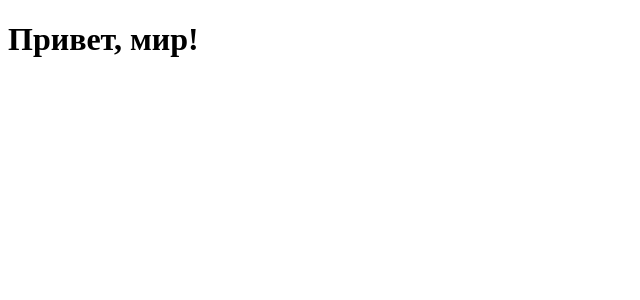
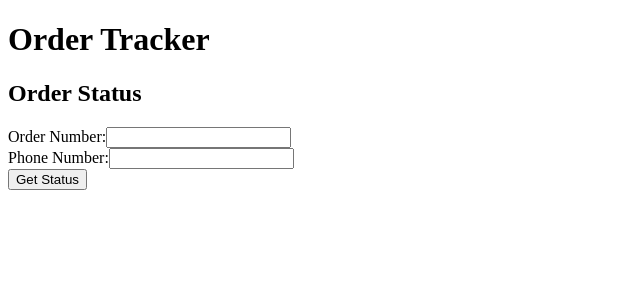
Before and after one commit to V-Kozintsev/order-tracker, a React app: page / in a window 1280 px wide. Shown: the top 300 px of the page, without its empty margins (0-640 px from the left). Built offline with nearby package versions, Linux system fonts and the light colour scheme.

Commit message:
test commit

```diff
--- a/src/App.jsx
+++ b/src/App.jsx
@@ -1,11 +1,13 @@
 // src/components/OrderStatus.jsx
 
 import React from "react";
+import { OrderStatus } from "./components/OrderStatus";
 
 export function App() {
   return (
     <div>
-      <h1>Привет, мир!</h1>
+      <h1>Order Tracker</h1>
+      <OrderStatus />
     </div>
   );
 }
--- a/src/components/OrderStatus.jsx
+++ b/src/components/OrderStatus.jsx
@@ -1 +1,67 @@
 //OrderStatus.js # Компонент для отображения статуса заказа
+
+// src/components/OrderStatus.jsx
+import React, { useState } from "react";
+
+export function OrderStatus() {
+  const [orderNumber, setOrderNumber] = useState("");
+  const [phoneNumber, setPhoneNumber] = useState("");
+  const [status, setStatus] = useState("");
+  const [error, setError] = useState("");
+
+  const handleSubmit = async (event) => {
+    event.preventDefault();
+
+    try {
+      const response = await fetch(
+        `http://localhost:3001/api/order/${orderNumber}/${phoneNumber}`
+      );
+
+      if (response.ok) {
+        const data = await response.json();
+        setStatus(data.status);
+        setError("");
+      } else if (response.status === 404) {
+        setError("Order not found");
+        setStatus("");
+      } else {
+        setError("Failed to get order status");
+        setStatus("");
+      }
+    } catch (error) {
+      console.error(error);
+      setError("Failed to connect to the server");
+      setStatus("");
+    }
+  };
+
+  return (
+    <div>
+      <h2>Order Status</h2>
+      <form onSubmit={handleSubmit}>
+        <div>
+          <label htmlFor="orderNumber">Order Number:</label>
+          <input
+            type="text"
+            id="orderNumber"
+            value={orderNumber}
+            onChange={(e) => setOrderNumber(e.target.value)}
+          />
+        </div>
+        <div>
+          <label htmlFor="phoneNumber">Phone Number:</label>
+          <input
+            type="text"
+            id="phoneNumber"
+            value={phoneNumber}
+            onChange={(e) => setPhoneNumber(e.target.value)}
+          />
+        </div>
+        <button type="submit">Get Status</button>
+      </form>
+
+      {status && <p>Order Status: {status}</p>}
+      {error && <p style={{ color: "red" }}>Error: {error}</p>}
+    </div>
+  );
+}
```
Also changed, not shown: 1 other file (tests, documents, lock files or other folders).
